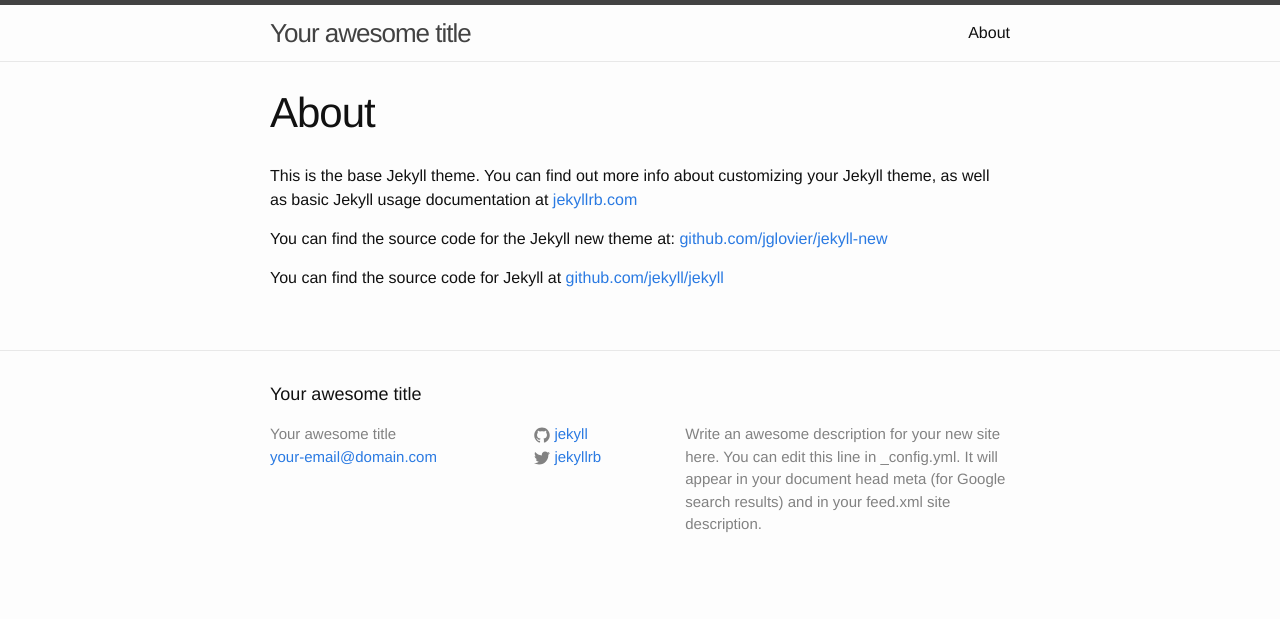
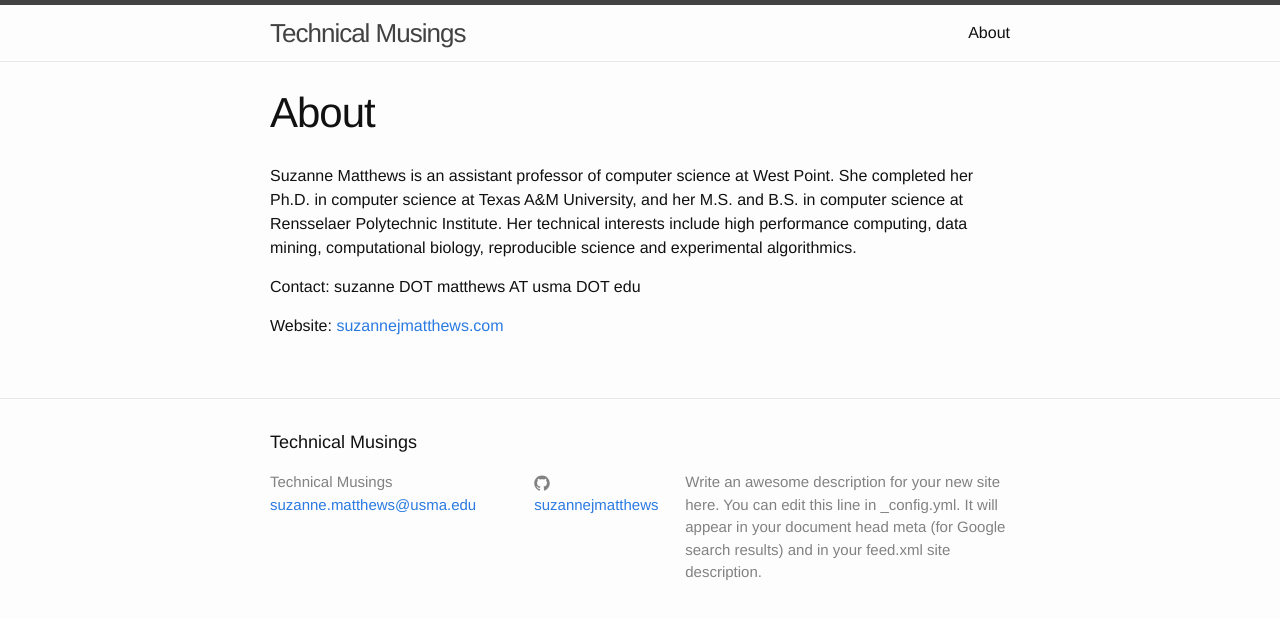
Before and after one commit to suzannejmatthews/suzannejmatthews.github.io, a Jekyll site: the page built from about.md, in a window 1280 px wide. Shown: the top 619 px of the page. Built offline with Jekyll 4.4.1, drawn with Linux system fonts in a browser that asks for light colours.

Commit message:
updated config and about files

```diff
--- a/_config.yml
+++ b/_config.yml
@@ -1,14 +1,14 @@
 # Site settings
-title: Your awesome title
-email: your-email@domain.com
+title: Technical Musings
+email: suzanne.matthews@usma.edu
 description: > # this means to ignore newlines until "baseurl:"
   Write an awesome description for your new site here. You can edit this
   line in _config.yml. It will appear in your document head meta (for
   Google search results) and in your feed.xml site description.
 baseurl: "" # the subpath of your site, e.g. /blog/
-url: "http://yourdomain.com" # the base hostname & protocol for your site
-twitter_username: jekyllrb
-github_username:  jekyll
+url: "" # the base hostname & protocol for your site
+github_username:  suzannejmatthews
+pygments: true
 
 # Build settings
 markdown: kramdown
--- a/about.md
+++ b/about.md
@@ -4,8 +4,12 @@ title: About
 permalink: /about/
 ---
 
-This is the base Jekyll theme. You can find out more info about customizing your Jekyll theme, as well as basic Jekyll usage documentation at [jekyllrb.com](http://jekyllrb.com/)
+Suzanne Matthews is an assistant professor of computer science at West Point.
+She completed her Ph.D. in computer science at Texas A&M University, and
+her M.S. and B.S. in computer science at Rensselaer Polytechnic Institute.
+Her technical interests include high performance computing, data mining,
+computational biology, reproducible science and experimental algorithmics.
 
-You can find the source code for the Jekyll new theme at: [github.com/jglovier/jekyll-new](https://github.com/jglovier/jekyll-new)
+Contact: suzanne DOT matthews AT usma DOT edu
 
-You can find the source code for Jekyll at [github.com/jekyll/jekyll](https://github.com/jekyll/jekyll)
+Website: [suzannejmatthews.com](http://www.suzannejmatthews.com/)
```
